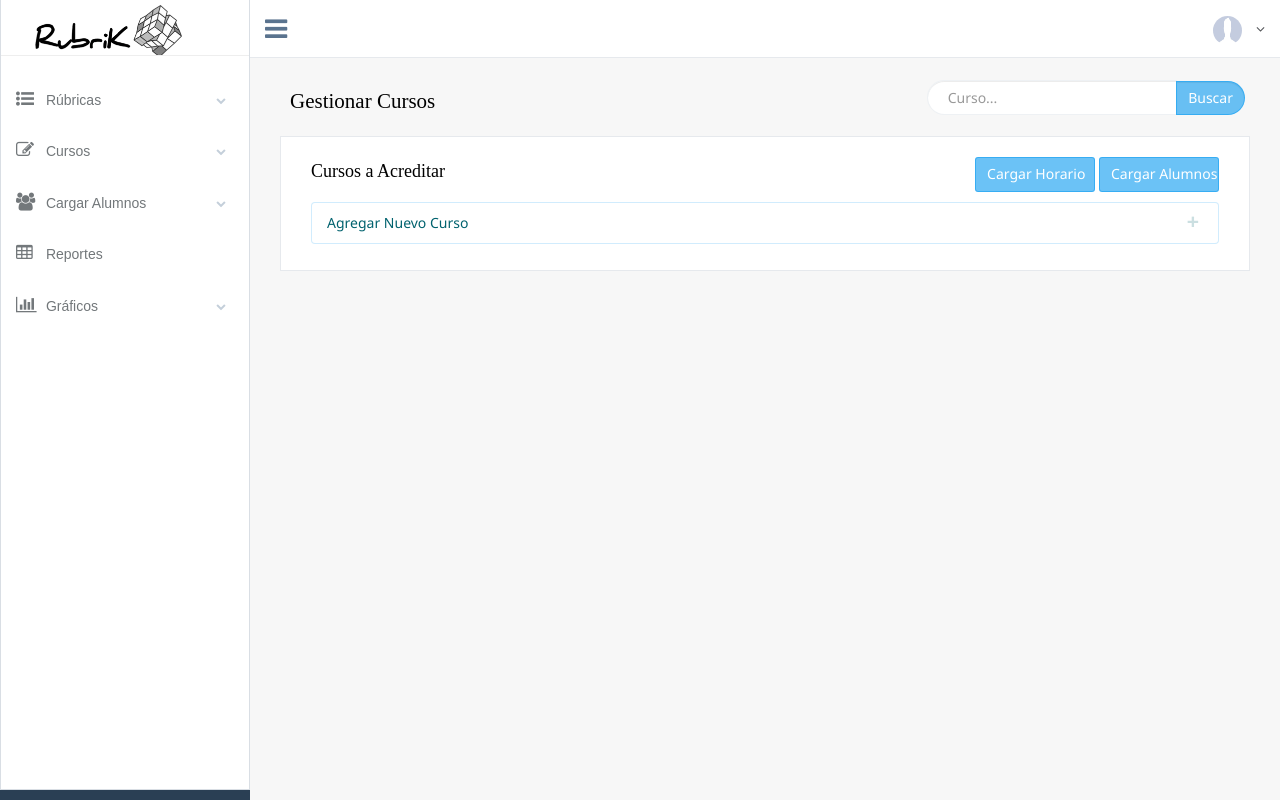
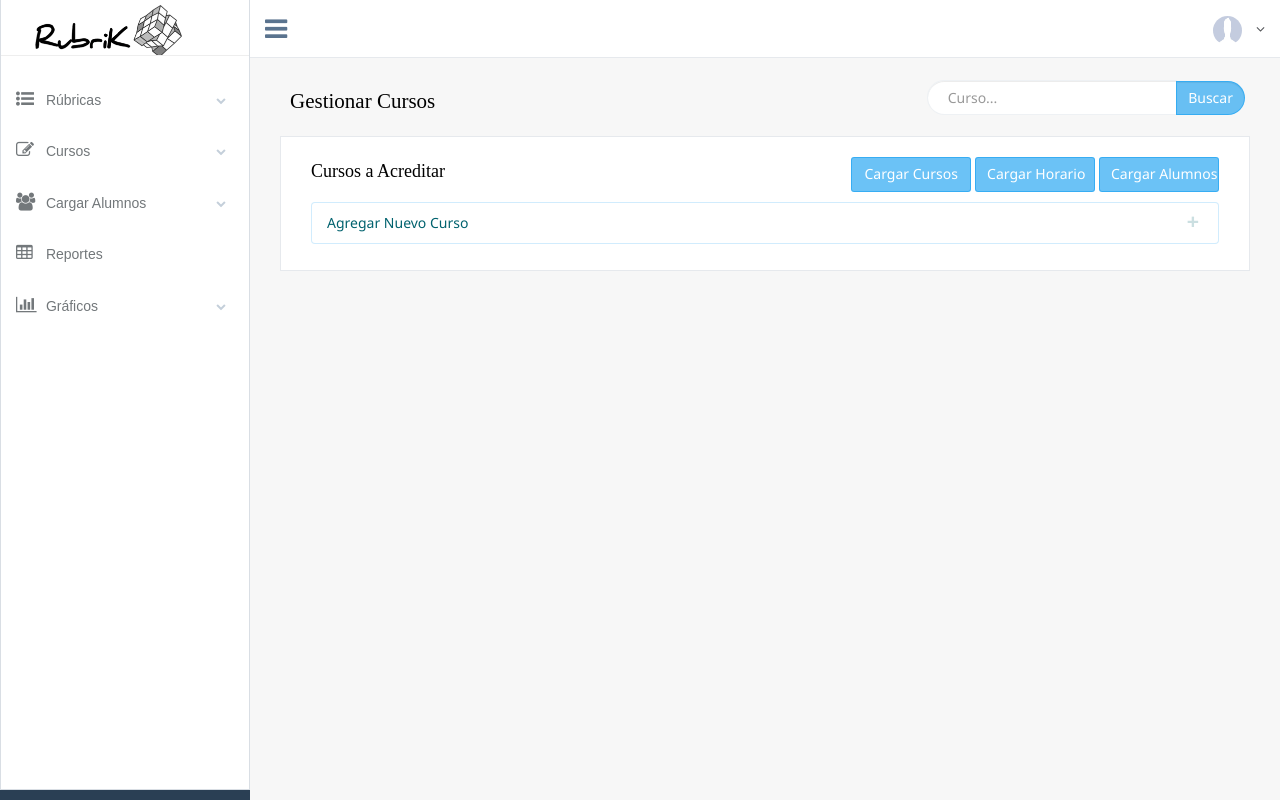
Before and after one commit to LuisAranaM/Software-theBroCode, a Laravel app: page /cursos/gestion in a window 1280 px wide. Run offline with Laravel 8, Linux system fonts and the light colour scheme; data that the repository does not hold is empty; parts of the project's set-up code (start-up, migrations or seed data) failed here and were passed over.

Commit message:
modal cursos parte 2 + boton cargar cursos :D

```diff
--- a/resources/views/cursos/gestion.blade.php
+++ b/resources/views/cursos/gestion.blade.php
@@ -31,8 +31,9 @@
       </div>
 
       <div class="col-xs-6 text-right">
+        <button id="btnCargarCursos" type="button" class="btn btn-success btn-lg pText customButton">Cargar Cursos</button>
         <button id="btnCargarHorario" type="button" class="btn btn-success btn-lg pText customButton">Cargar Horario</button>
-        <button id="btnCargarAlumnos" type="button" class="btn btn-success btn-lg pText customButton">Cargar Alumnos  </button>
+        <button id="btnCargarAlumnos" type="button" class="btn btn-success btn-lg pText customButton">Cargar Alumnos</button>
       </div>
     </div>
 
@@ -79,7 +80,7 @@ aria-labelledby="gdridfrmnuavaUO" data-focus-on="input:first">
       aria-label="Close">
       <span aria-hidden="true">&times;</span>
     </button>
-    <h4 class="modal-title" id="gridSystemModalLabel">CREAR NUEVO CURSO A EVALUAR</h4>
+    <h4 class="modal-title" id="gridSystemModalLabel">SELECCIONAR CURSOS A EVALUAR</h4>
   </div>
   <div class="modal-body">
     <div class="container-fluid">
@@ -107,7 +108,7 @@ aria-labelledby="gdridfrmnuavaUO" data-focus-on="input:first">
           </div>
           <div class="row">
             <div class="col-md-4">
-              <button id="btnActualizar" class="btn btn-success pText customButtonModalC">ACTUALIZAR</button>
+              <button id="btnActualizar" class="btn btn-success pText customButtonModalC">SELECCIONAR</button>
             </div>
           </div>
         </div>
@@ -128,8 +129,7 @@ aria-labelledby="gdridfrmnuavaUO" data-focus-on="input:first">
       </form>
 
       <div class="modal-footer footerButtons" style="padding-right: 0px; padding-left: 5px;">
-        <button id="btnAgregar" class="btn btn-success pText customButton">AGREGAR</button>
-        <button id="btnEliminar" class="btn btn-success pText customButton">ELIMINAR</button>
+        <button id="btnAgregar" class="btn btn-success pText customButton">ACTUALIZAR</button>
         <button id="btnCancelar" class="btn btn-success pText customButton">CANCELAR</button>
       </div>
 
@@ -155,6 +155,7 @@ aria-labelledby="gdridfrmnuavaUO" data-focus-on="input:first" >
       aria-label="Close">
       <span aria-hidden="true">&times;</span>
     </button>
+    <h4 id="CargarCursos" class="reportsTitle mainTitle modal-title" style="padding-top: 10px" id="gridSystemModalLabel">Cargar Cursos</h4>
     <h4 id="CargarHorarios" class="reportsTitle mainTitle modal-title" style="padding-top: 10px" id="gridSystemModalLabel">Cargar Horarios</h4>
     <h4 id="CargarAlumnos" class="reportsTitle mainTitle modal-title" style="padding-top: 10px" id="gridSystemModalLabel">Cargar Alumnos</h4>
   </div>
@@ -167,8 +168,10 @@ aria-labelledby="gdridfrmnuavaUO" data-focus-on="input:first" >
       </div>
 
       <div style="padding-top: 10px; padding-bottom: 10px">
-        <button id="btnCargar" class="btn btn-success pText customButtonThin" >Cargar</button>
-        <button id="btnCancelar" class="btn btn-success pText customButtonThin">Cancelar</button>
+        <button id="btnCargarCursosModal" class="btn btn-success pText customButtonThin" >Cargar</button>
+        <button id="btnCargarHorariosModal" class="btn btn-success pText customButtonThin" >Cargar</button>
+        <button id="btnCargarAlumnosModal" class="btn btn-success pText customButtonThin" >Cargar</button>
+        <button id="btnCancelarModal" class="btn btn-success pText customButtonThin">Cancelar</button>
       </div>
 
     </div>
```
Also changed, not shown: public/js/cursos/cursosjs.js (+31 -9 lines).
